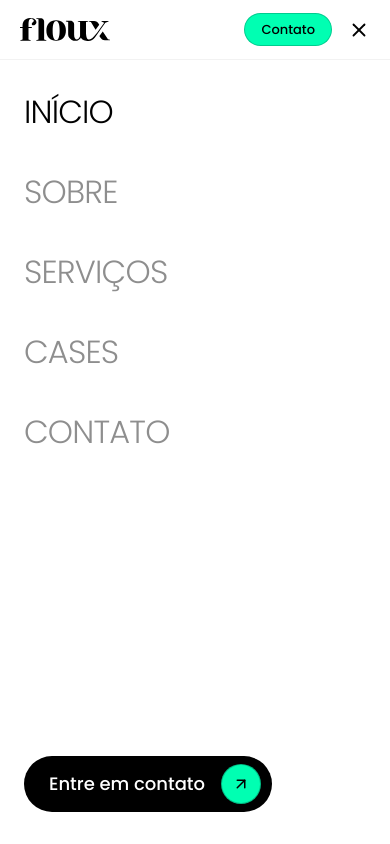
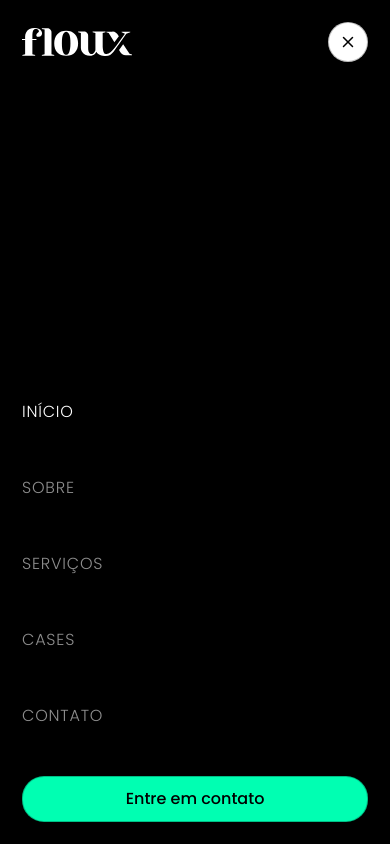
Before and after one commit to floux-digital/site-2.0, a Next.js app: page / in a window 390 px wide. Both pictures are taken after a click on the button 359 px from the left and 29 px from the top of the page. Shown: the top 844 px of the page. Built offline with nearby package versions, Linux system fonts and the light colour scheme.

Commit message:
fix mobile nav

```diff
--- a/next.config.ts
+++ b/next.config.ts
@@ -9,6 +9,7 @@ const nextConfig: NextConfig = {
     optimizePackageImports: ['lucide-react'],
   },
   compress: true,
+  allowedDevOrigins: ['192.168.15.6'],
 }
 
 export default nextConfig
--- a/src/app/globals.css
+++ b/src/app/globals.css
@@ -61,9 +61,9 @@ h3, h4, h5, h6 {
 }
 
 /* até 980px */
-h1 { font-size: 4rem; }
-h2 { font-size: 3rem; }
-h3 { font-size: 2rem; }
+h1 { font-size: 3.5rem; }
+h2 { font-size: 2.75rem; }
+h3 { font-size: 1.75rem; }
 h4, h5, h6 { font-size: 1.125rem; }
 
 
@@ -89,6 +89,10 @@ p {
   line-height: 2;
 }
 
+/* ── Botões ── */
+button { cursor: pointer; user-select: none; -webkit-user-select: none; }
+button svg { pointer-events: none; }
+
 /* ── Scrollbar ── */
 .no-scrollbar::-webkit-scrollbar { display: none; }
 .no-scrollbar { -ms-overflow-style: none; scrollbar-width: none; }
--- a/src/app/page.tsx
+++ b/src/app/page.tsx
@@ -50,7 +50,7 @@ export default function HomePage() {
             <p className="font-semibold lg:max-w-[285px]">
               O que fazemos
             </p>
-            <p className="lg:max-w-[360px]">
+            <p className="max-w-[320px] lg:max-w-[360px]">
               Criamos experiências que entregam valor para seus clientes e crescimento para o
               seu negócio.
             </p>
@@ -67,7 +67,7 @@ export default function HomePage() {
           <div className="hidden lg:block w-[335px] shrink-0" aria-hidden />
           <div className="flex-1 flex flex-col gap-[44px] max-w-[600px]">
             <h2>Pessoas, valor e crescimento</h2>
-            <p className="text-black/80">
+            <p className="max-w-[320px] lg:max-w-[360px]">
               A Floux nasceu da dificuldade que times de design têm para enxergar a
               importância do crescimento do negócio para financiar a oferta de valor para
               seus clientes.
--- a/src/components/layout/MobileNav.tsx
+++ b/src/components/layout/MobileNav.tsx
@@ -1,20 +1,45 @@
 'use client'
 
-import { useState, useEffect } from 'react'
+import { useState, useEffect, useRef, useCallback } from 'react'
 import Link from 'next/link'
 import Image from 'next/image'
 import { usePathname } from 'next/navigation'
 import { Menu, X } from 'lucide-react'
 import { navLinks } from '@/lib/data'
-import Button from '@/components/ui/Button'
 
 const CONTACT_HREF = 'mailto:contato@floux.com.br'
 
 export default function MobileNav() {
   const pathname = usePathname()
   const [open, setOpen] = useState(false)
+  const [rendered, setRendered] = useState(false)
+  const closeTimer = useRef<ReturnType<typeof setTimeout> | null>(null)
 
-  useEffect(() => setOpen(false), [pathname])
+  const openMenu = useCallback(() => {
+    if (closeTimer.current) {
+      clearTimeout(closeTimer.current)
+      closeTimer.current = null
+    }
+    setRendered(true)
+    // 50ms garante a renderização em dispositivos móveis mais lentos (Android) antes da transição
+    setTimeout(() => setOpen(true), 50)
+  }, [])
+
+  const closeMenu = useCallback(() => {
+    setOpen(false)
+    if (closeTimer.current) clearTimeout(closeTimer.current)
+    closeTimer.current = setTimeout(() => {
+      setRendered(false)
+      closeTimer.current = null
+    }, 350)
+  }, [])
+
+  useEffect(() => { closeMenu() }, [pathname, closeMenu])
+
+  useEffect(() => {
+    document.body.style.overflow = open ? 'hidden' : ''
+    return () => { document.body.style.overflow = '' }
+  }, [open])
 
   const isActive = (href: string) => {
     if (href === '/') return pathname === '/'
@@ -25,9 +50,9 @@ export default function MobileNav() {
   return (
     <>
       {/* Fixed top bar — mobile only */}
-      <header className="lg:hidden fixed top-0 left-0 right-0 z-50 flex items-center justify-between px-5 h-[60px] bg-white border-b border-black/5">
-        <Link href="/" aria-label="Floux — página inicial">
-          <Image src="/floux-black.svg" alt="Floux" width={90} height={37} priority />
+      <header className="lg:hidden fixed top-0 left-0 right-0 z-40 flex items-center justify-between px-5 py-[22px] bg-white border-b border-black/5">
+        <Link href="/" aria-label="Floux — página inicial" className="shrink-0">
+          <Image src="/floux-black.svg" alt="Floux" width={110} height={40} priority />
         </Link>
         <div className="flex items-center gap-3">
           <Link
@@ -37,28 +62,57 @@ export default function MobileNav() {
             Contato
           </Link>
           <button
-            onClick={() => setOpen((o) => !o)}
-            aria-label={open ? 'Fechar menu' : 'Abrir menu'}
+            type="button"
+            onClick={openMenu}
+            aria-label="Abrir menu"
             aria-expanded={open}
-            className="p-1 -mr-1"
+            className="w-10 h-10 rounded-full border border-black/25 flex items-center justify-center shrink-0 transition-opacity hover:opacity-70 [&>svg]:pointer-events-none"
           >
-            {open ? <X size={22} /> : <Menu size={22} />}
+            <Menu size={18} />
           </button>
         </div>
       </header>
 
-      {/* Mobile drawer */}
-      {open && (
-        <div className="lg:hidden fixed inset-0 z-40 bg-white flex flex-col pt-[72px] px-6 pb-8">
-          <nav aria-label="Menu móvel">
-            <ul className="flex flex-col gap-8 mt-4">
-              {navLinks.map((link) => (
-                <li key={link.href}>
+      {/* Full-screen drawer — mounted only when needed, unmounted after exit animation */}
+      {rendered && (
+        <div
+          className={`lg:hidden fixed inset-0 z-50 flex flex-col bg-black transition-[opacity,transform] duration-300 ease-in-out ${open ? 'opacity-100 translate-y-0' : 'opacity-0 -translate-y-3'
+            }`}
+          aria-hidden={!open}
+        >
+          {/* Header: logo + close button */}
+          <div className="flex items-center justify-between px-[22px] py-[22px] shrink-0">
+            <Link href="/" onClick={closeMenu} aria-label="Floux — página inicial" className="shrink-0">
+              <Image src="/floux-white.svg" alt="Floux" width={110} height={40} priority />
+            </Link>
+            <button
+              type="button"
+              onClick={closeMenu}
+              aria-label="Fechar menu"
+              className="w-10 h-10 rounded-full bg-white border border-black/25 flex items-center justify-center shrink-0 transition-opacity hover:opacity-70 [&>svg]:pointer-events-none"
+            >
+              <X size={18} className="text-black" />
+            </button>
+          </div>
+
+          {/* Spacer pushes nav links toward center/bottom */}
+          <div className="flex-1" />
+
+          {/* Nav links */}
+          <nav aria-label="Menu móvel" className="px-[22px] pb-[44px]">
+            <ul className="flex flex-col gap-[44px]">
+              {navLinks.map((link, i) => (
+                <li
+                  key={link.href}
+                  className={`transition-[opacity,transform] duration-300 ease-out ${open ? 'opacity-100 translate-y-0' : 'opacity-0 translate-y-3'
+                    }`}
+                  style={{ transitionDelay: open ? `${60 + i * 50}ms` : '0ms' }}
+                >
                   <Link
                     href={link.href}
-                    className={`text-[2rem] font-light tracking-tight transition-colors ${
-                      isActive(link.href) ? 'text-black' : 'text-[#8e8e8e]'
-                    }`}
+                    onClick={closeMenu}
+                    className={`block text-[16px] font-light leading-[32px] tracking-[0.05em] uppercase transition-colors ${isActive(link.href) ? 'text-white' : 'text-muted'
+                      }`}
                   >
                     {link.label}
                   </Link>
@@ -66,10 +120,15 @@ export default function MobileNav() {
               ))}
             </ul>
           </nav>
-          <div className="mt-auto">
-            <Button href={CONTACT_HREF} withArrow external>
+
+          {/* CTA */}
+          <div className="px-[22px] pb-[22px] shrink-0">
+            <a
+              href={CONTACT_HREF}
+              className="block w-full text-center bg-accent border border-black/25 text-black text-[16px] font-medium py-[10px] rounded-[22px] transition-opacity hover:opacity-80"
+            >
               Entre em contato
-            </Button>
+            </a>
           </div>
         </div>
       )}
```
